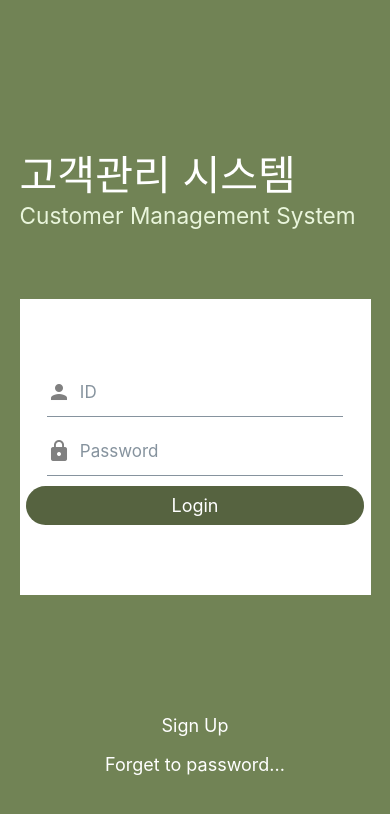
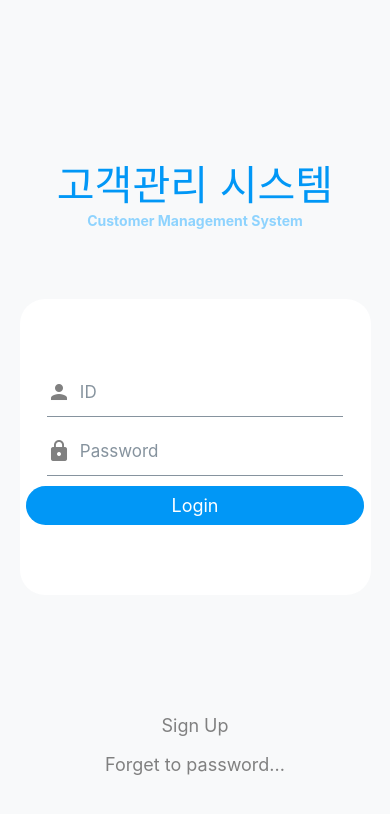
Before and after one commit to Hoooooou-Jun/Customer_Management-front, a React Native app: screen /Login in a window 390 px wide. Shown: the top 814 px of the page. Built offline with nearby package versions, Linux system fonts and the light colour scheme.

Commit message:
Edit design

```diff
--- a/src/components/LoginBox/styles.tsx
+++ b/src/components/LoginBox/styles.tsx
@@ -12,13 +12,14 @@
 		width: CARD_WIDTH,
 		height: CARD_HEIGHT,
 		elevation: 20,
+		borderRadius: 25,
 	},
 	input: {
         width: "90%"
     },
 	button: {
         width: BUTTON_WIDTH,
-        backgroundColor: '#566340',
+        backgroundColor: '#0197f6',
         borderRadius: 100
     }
 });
--- a/src/components/SignUpBox/styles.tsx
+++ b/src/components/SignUpBox/styles.tsx
@@ -12,13 +12,14 @@
 		width: CARD_WIDTH,
 		height: CARD_HEIGHT,
 		elevation: 20,
+		borderRadius: 25,
 	},
 	input: {
         width: "90%"
     },
 	button: {
         width: BUTTON_WIDTH,
-        backgroundColor: '#566340',
+        backgroundColor: '#0197f6',
         borderRadius: 100
     }
 });
--- a/src/routers/DrawerRouter.tsx
+++ b/src/routers/DrawerRouter.tsx
@@ -16,7 +16,7 @@
                 options={{
                     title: '고객관리 시스템',
                     headerStyle: {
-                        backgroundColor: '#718355',
+                        backgroundColor: '#0197f6',
                     },
                     headerTitleAlign: 'center',
                     headerTintColor: '#fff',
@@ -30,7 +30,15 @@
                 name="myInfo"
                 component={MyInfo}
                 options={{
-                    title: '내 정보'
+                    title: '내 정보',
+                    headerStyle: {
+                        backgroundColor: '#0197f6',
+                    },
+                    headerTintColor: '#fff',
+                    headerTitleStyle: {
+                        fontWeight: 'bold',
+                    },
+                    headerLeft: () => <HeaderButton />
                 }}
             />
         </Drawer.Navigator>
--- a/src/routers/TabRouter.tsx
+++ b/src/routers/TabRouter.tsx
@@ -38,7 +38,7 @@
             }}
             activeColor="white"
             inactiveColor="lightgrey"
-            barStyle={{ backgroundColor: '#566340' }}
+            barStyle={{ backgroundColor: '#0197f6' }}
         >
             <Tab.Screen
                 name="회원 현황"
--- a/src/screens/Login/index.tsx
+++ b/src/screens/Login/index.tsx
@@ -11,16 +11,16 @@
             <View style={styles.logoBox}>
                 <StatusBar style="auto" />
                 <View style={styles.textBox}>
-                    <RNE.Text h1 style={{color: 'white'}}>고객관리 시스템</RNE.Text>
-                    <RNE.Text h4 style={{color: '#e9f5db'}}>Customer Management System</RNE.Text>
+                    <RNE.Text h1 style={{color: '#0197f6'}}>고객관리 시스템</RNE.Text>
+                    <RNE.Text h5 style={{color: '#8ED3FE', fontWeight: 'bold'}}>Customer Management System</RNE.Text>
                 </View>
             </View>
             <View style={styles.loginBox}>
                 <LoginBox props={props}/>
             </View>
             <View style={styles.etcBox}>
-                <RNE.Button title="Sign Up" type="clear" onPress={() => props.navigation.navigate("SignUp")} titleStyle={{color: 'white'}} />
-                <RNE.Button title="Forget to password..." type="clear" titleStyle={{color: 'white'}} />
+                <RNE.Button title="Sign Up" type="clear" onPress={() => props.navigation.navigate("SignUp")} titleStyle={{color: 'grey'}} />
+                <RNE.Button title="Forget to password..." type="clear" titleStyle={{color: 'grey'}} />
             </View>
         </Fragment>
     );
--- a/src/screens/Login/styles.tsx
+++ b/src/screens/Login/styles.tsx
@@ -5,19 +5,19 @@
 const styles = StyleSheet.create({
     logoBox: {
         flex: 5,
-        backgroundColor: '#718355',
-        alignItems: 'flex-start',
+        backgroundColor: '#f8f9fa',
+        alignItems: 'center',
         justifyContent: 'flex-end',
     },
     loginBox: {
         flex: 8,
-        backgroundColor: '#718355',
+        backgroundColor: '#f8f9fa',
         alignItems: 'center',
         justifyContent: 'center',
     },
     etcBox: {
         flex: 4,
-        backgroundColor: '#718355',
+        backgroundColor: '#f8f9fa',
         alignItems: 'center',
         justifyContent: 'center',
     },
@@ -25,7 +25,7 @@
         width: '70%'
     },
     textBox: {
-        marginLeft: MARGIN,
+        alignItems: 'center',
         marginBottom: MARGIN
     }
 });
--- a/src/screens/SignUp/index.tsx
+++ b/src/screens/SignUp/index.tsx
@@ -9,8 +9,8 @@
         <Fragment>
             <View style={styles.logoBox}>
                 <View style={styles.textBox}>
-                    <RNE.Text h1 style={{color: 'white'}}>회원가입</RNE.Text>
-                    <RNE.Text h4 style={{color: '#e9f5db'}}>Please enter the infomation</RNE.Text>
+                    <RNE.Text h1 style={{color: '#0197f6'}}>회원가입</RNE.Text>
+                    <RNE.Text h5 style={{color: '#8ED3FE', fontWeight: 'bold'}}>Please enter the infomation</RNE.Text>
                 </View>
             </View>
             <View style={styles.signUpBox}>
--- a/src/screens/SignUp/styles.tsx
+++ b/src/screens/SignUp/styles.tsx
@@ -5,24 +5,24 @@
 const styles = StyleSheet.create({
     logoBox: {
         flex: 5,
-        backgroundColor: '#718355',
-        alignItems: 'flex-start',
+        backgroundColor: '#f8f9fa',
+        alignItems: 'center',
         justifyContent: 'flex-end',
     },
     signUpBox: {
         flex: 12,
-        backgroundColor: '#718355',
+        backgroundColor: '#f8f9fa',
         alignItems: 'center',
         justifyContent: 'center',
     },
     etcBox: {
         flex: 1,
-        backgroundColor: '#718355',
+        backgroundColor: '#f8f9fa',
         alignItems: 'center',
         justifyContent: 'center',
     },
     textBox: {
-        marginLeft: MARGIN,
+        alignItems: 'center',
         marginBottom: MARGIN
     }
 });
```
